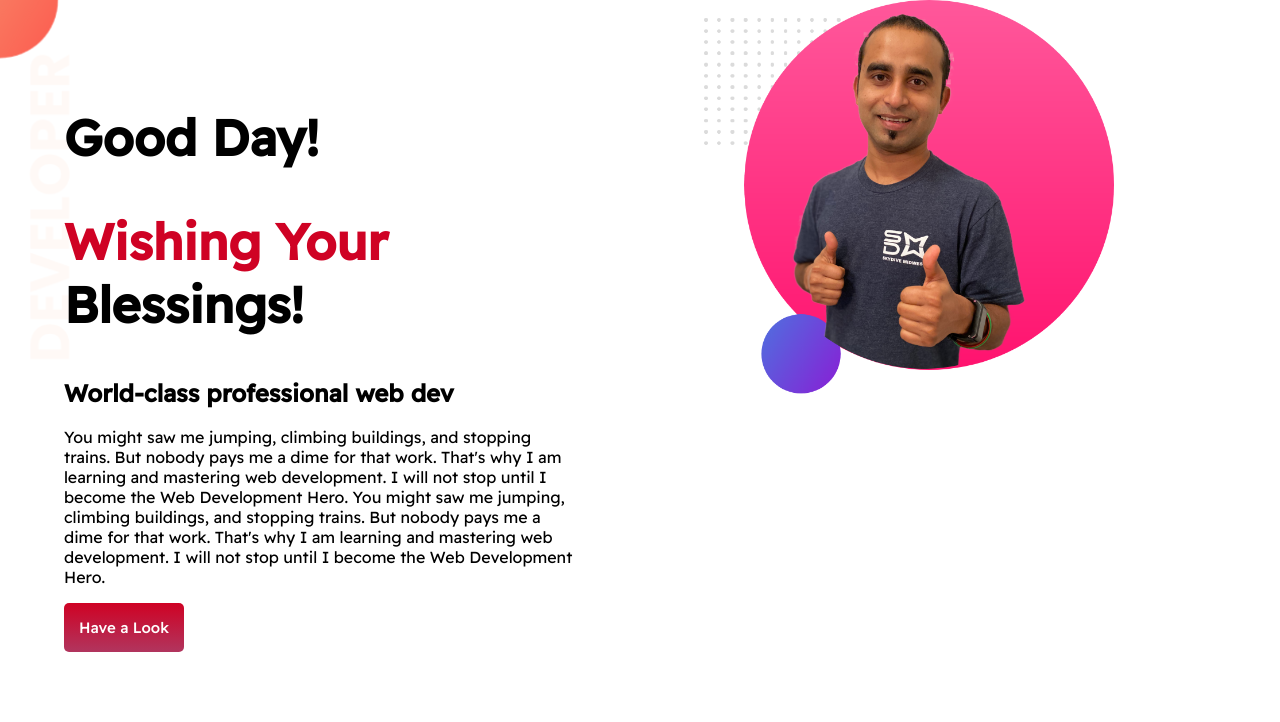
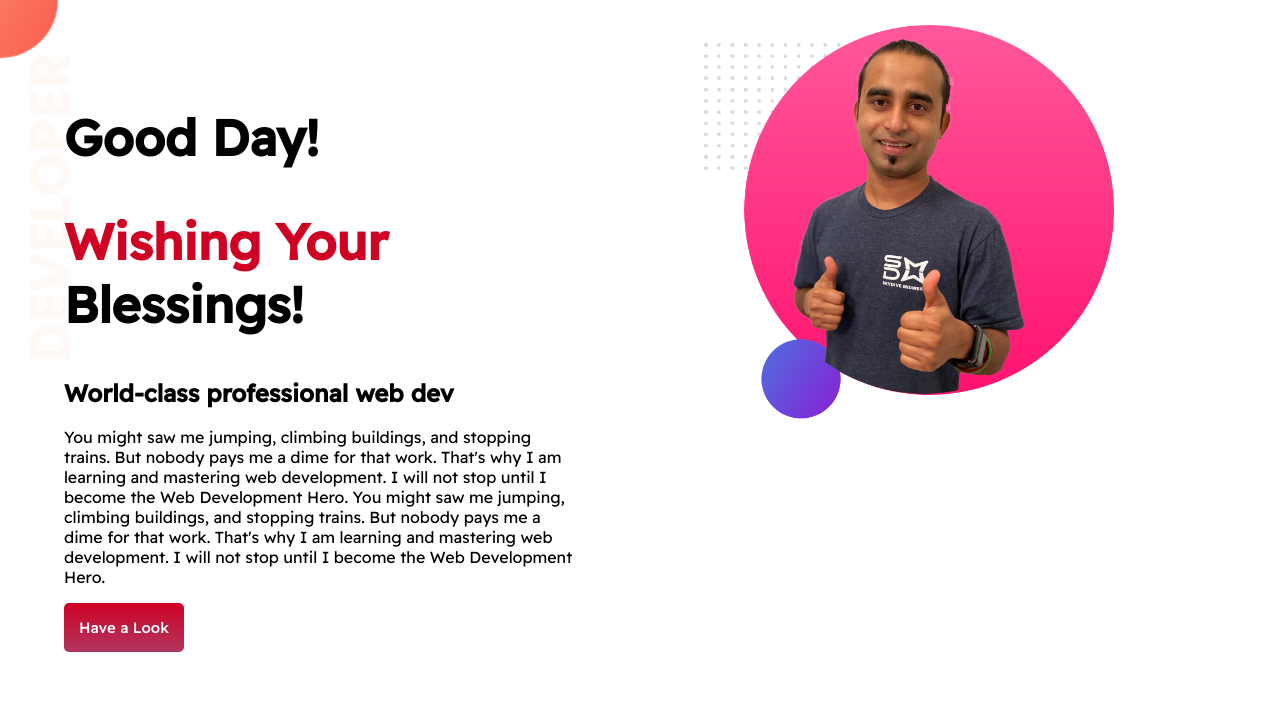
Before and after one commit to Anik-the-dev/my_basic_port, a plain HTML site: page index.html in a window 1280 px wide. Shown: the top 722 px of the page. Drawn offline with Linux system fonts and the light colour scheme.

Commit message:
edit top section

```diff
--- a/index.html
+++ b/index.html
@@ -23,7 +23,7 @@
         <a class="link_btn" target="_blank"  href="https://nikspso.com/">Have a Look</a>
 
     </div>
-    <div class="half_width_div">
+    <div class="half_width_div section_one_image">
         <img src="images/jhankar2.png" alt="Aniks INstructor">
     </div>
 </section>
--- a/style.css
+++ b/style.css
@@ -2,6 +2,7 @@ body{
     font-family: 'Poppins', sans-serif;
     font-family: 'Readex Pro', sans-serif;
     margin: 0;
+
 
 }
 h1{
@@ -13,6 +14,7 @@ h1{
 }
 .flexible_two_row_section{
     display: flex;
+
 }
 .first_section_bg{
     background-repeat: no-repeat;
@@ -20,6 +22,10 @@ h1{
 
 
 
+}
+
+.section_one_image{
+    margin-top: 25px;
 }
 .half_width_div{
     width: 50%;
```
